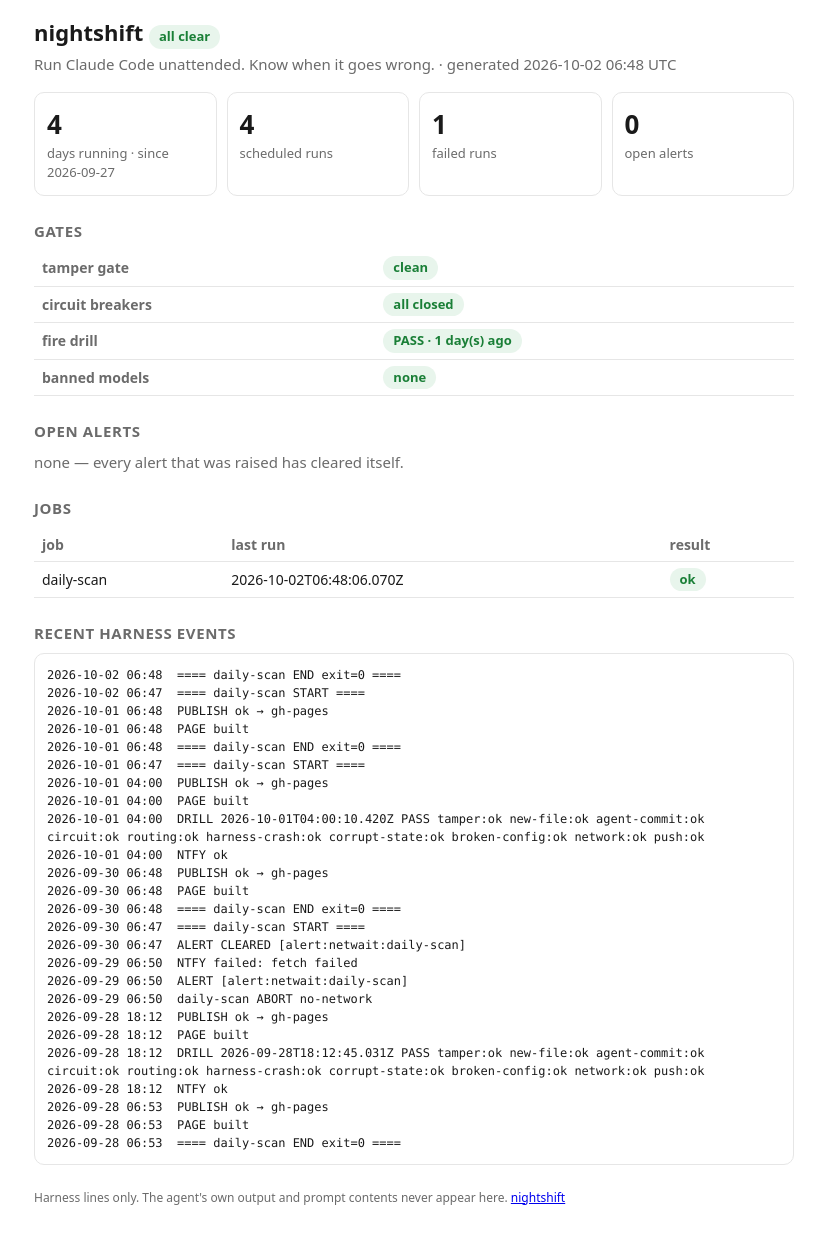
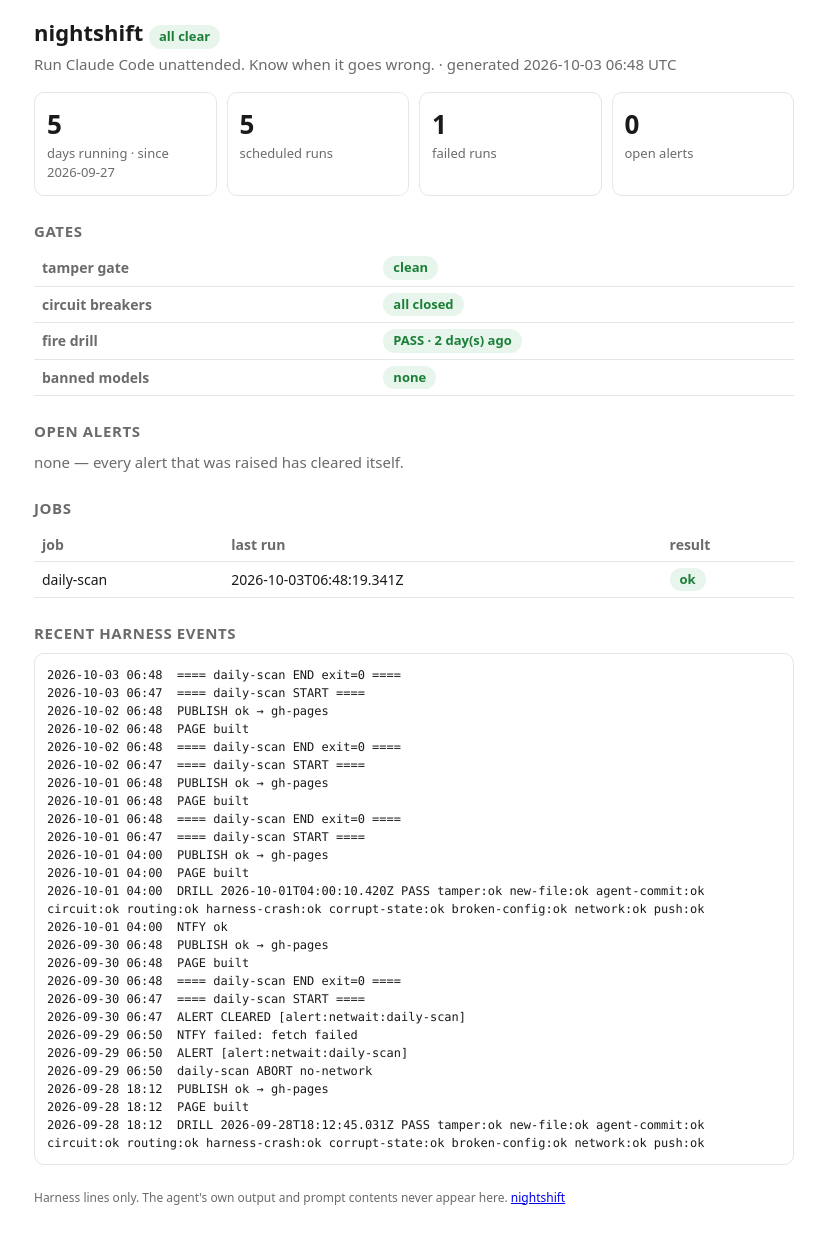
Before and after one commit to amirg76/nightshift, a plain HTML site: page index.html in a window 1280 px wide. Shown: the whole page, without its empty margins (226-1051 px from the left). Drawn offline with Linux system fonts and the light colour scheme.

Commit message:
status 2026-10-03 06:48 UTC

```diff
--- a/index.html
+++ b/index.html
@@ -14,10 +14,10 @@ pre{font:12px/1.5 var(--mono);white-space:pre-wrap;word-break:break-word;border:
 ul{padding-left:20px}li{margin:4px 0}.foot{color:var(--mut);font-size:12px;margin-top:24px}
 </style></head><body>
 <h1>nightshift <span class="pill ok">all clear</span></h1>
-<p class="sub">Run Claude Code unattended. Know when it goes wrong. · generated 2026-10-02 06:48 UTC</p>
+<p class="sub">Run Claude Code unattended. Know when it goes wrong. · generated 2026-10-03 06:48 UTC</p>
 <div class="grid">
-<div class="tile"><div class="n">4</div><div class="l">days running · since 2026-09-27</div></div>
-<div class="tile"><div class="n">4</div><div class="l">scheduled runs</div></div>
+<div class="tile"><div class="n">5</div><div class="l">days running · since 2026-09-27</div></div>
+<div class="tile"><div class="n">5</div><div class="l">scheduled runs</div></div>
 <div class="tile"><div class="n">1</div><div class="l">failed runs</div></div>
 <div class="tile"><div class="n">0</div><div class="l">open alerts</div></div>
 </div>
@@ -25,16 +25,20 @@ ul{padding-left:20px}li{margin:4px 0}.foot{color:var(--mut);font-size:12px;margi
 <table>
 <tr><th>tamper gate</th><td><span class="pill ok">clean</span></td></tr>
 <tr><th>circuit breakers</th><td><span class="pill ok">all closed</span></td></tr>
-<tr><th>fire drill</th><td><span class="pill ok">PASS · 1 day(s) ago</span></td></tr>
+<tr><th>fire drill</th><td><span class="pill ok">PASS · 2 day(s) ago</span></td></tr>
 <tr><th>banned models</th><td><span class="pill ok">none</span></td></tr>
 </table>
 <h2>Open alerts</h2>
 <p class="sub">none — every alert that was raised has cleared itself.</p>
 <h2>Jobs</h2>
-<table><tr><th>job</th><th>last run</th><th>result</th></tr><tr><td>daily-scan</td><td>2026-10-02T06:48:06.070Z</td><td><span class="pill ok">ok</span></td></tr></table>
+<table><tr><th>job</th><th>last run</th><th>result</th></tr><tr><td>daily-scan</td><td>2026-10-03T06:48:19.341Z</td><td><span class="pill ok">ok</span></td></tr></table>
 
 <h2>Recent harness events</h2>
-<pre>2026-10-02 06:48  ==== daily-scan END exit=0 ====
+<pre>2026-10-03 06:48  ==== daily-scan END exit=0 ====
+2026-10-03 06:47  ==== daily-scan START ====
+2026-10-02 06:48  PUBLISH ok → gh-pages
+2026-10-02 06:48  PAGE built
+2026-10-02 06:48  ==== daily-scan END exit=0 ====
 2026-10-02 06:47  ==== daily-scan START ====
 2026-10-01 06:48  PUBLISH ok → gh-pages
 2026-10-01 06:48  PAGE built
@@ -54,10 +58,6 @@ ul{padding-left:20px}li{margin:4px 0}.foot{color:var(--mut);font-size:12px;margi
 2026-09-29 06:50  daily-scan ABORT no-network
 2026-09-28 18:12  PUBLISH ok → gh-pages
 2026-09-28 18:12  PAGE built
-2026-09-28 18:12  DRILL 2026-09-28T18:12:45.031Z PASS tamper:ok new-file:ok agent-commit:ok circuit:ok routing:ok harness-crash:ok corrupt-state:ok broken-config:ok network:ok push:ok
-2026-09-28 18:12  NTFY ok
-2026-09-28 06:53  PUBLISH ok → gh-pages
-2026-09-28 06:53  PAGE built
-2026-09-28 06:53  ==== daily-scan END exit=0 ====</pre>
+2026-09-28 18:12  DRILL 2026-09-28T18:12:45.031Z PASS tamper:ok new-file:ok agent-commit:ok circuit:ok routing:ok harness-crash:ok corrupt-state:ok broken-config:ok network:ok push:ok</pre>
 <p class="foot">Harness lines only. The agent's own output and prompt contents never appear here. <a href="https://github.com/amirg76/nightshift">nightshift</a></p>
 </body></html>
```
